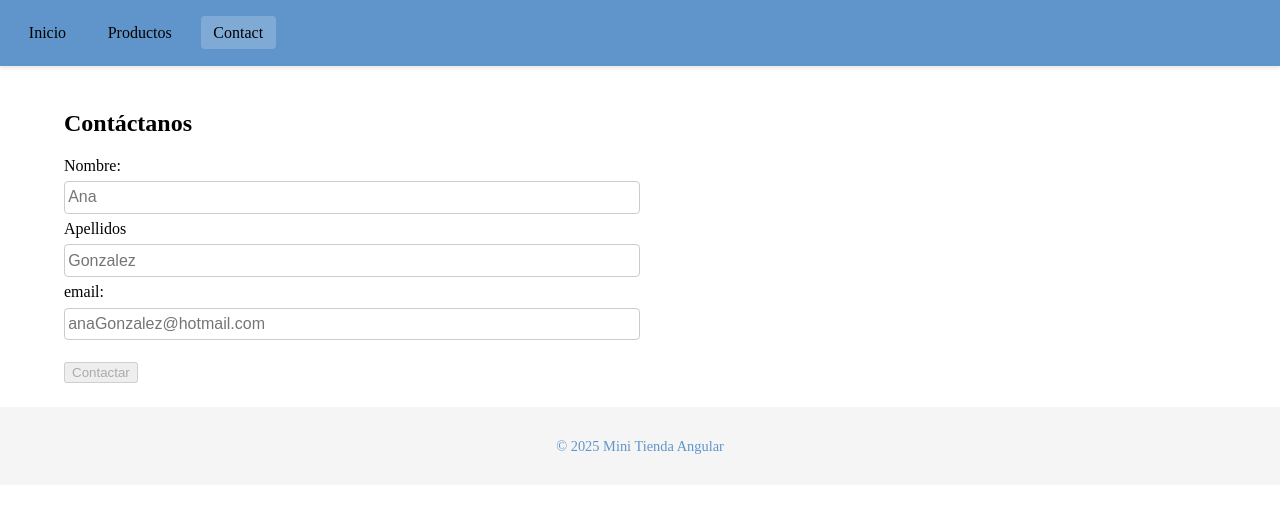
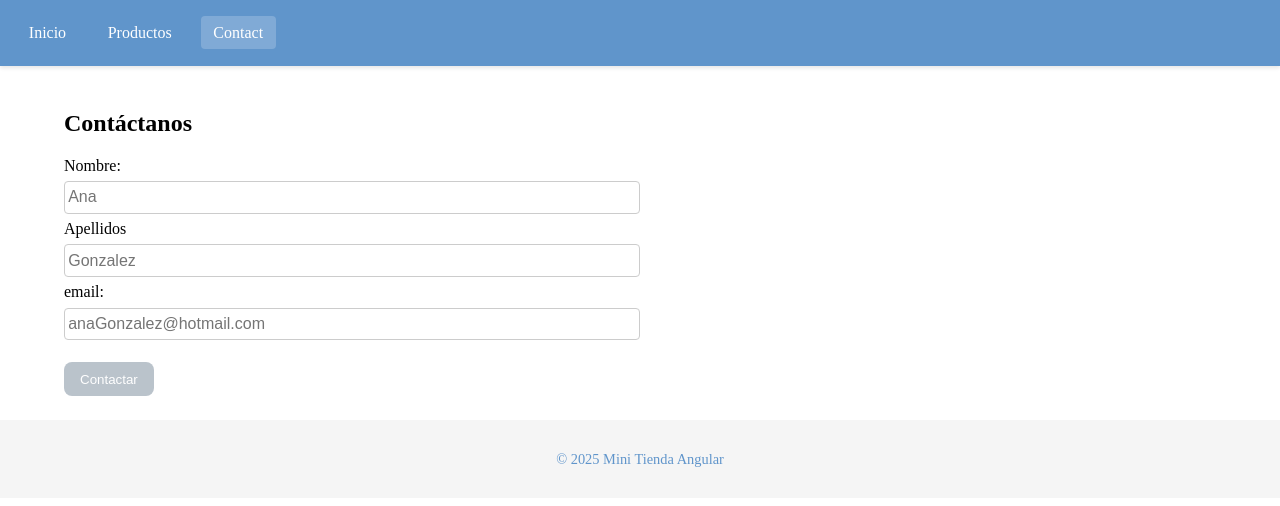
Before and after one commit to nadinestrella/mini-tienda, an Angular app: page /contact in a window 1280 px wide. Shown: the top 506 px of the page. Built offline with nearby package versions, Linux system fonts and the light colour scheme.

Commit message:
added reusable btn

```diff
--- a/src/app/app.css
+++ b/src/app/app.css
@@ -25,7 +25,7 @@ header nav ul {
   gap: 1rem;
 }
 header nav a {
-  color: black;
+  color: white;
   text-decoration: none;
   padding: 0.5rem 0.8rem;
   border-radius: 4px;
--- /dev/null
+++ b/src/app/components/button/button.css
@@ -0,0 +1,22 @@
+button {
+  padding: 0.6rem 1rem;
+  border-radius: 8px;
+  border: none;
+  cursor: pointer;
+}
+
+button.primary {
+  background-color: #6095cbff;
+  color: white;
+}
+
+button.secondary {
+  background-color: #e0e0e0;
+  color: #333;
+}
+
+button:disabled {
+  opacity: 0.5;
+  background-color: #778899;
+  cursor: not-allowed;
+}
--- /dev/null
+++ b/src/app/components/button/button.html
@@ -0,0 +1 @@
+<button [disabled]="disabled" [ngClass]="color">{{ text }}</button>
--- a/src/app/components/sections/sections.css
+++ b/src/app/components/sections/sections.css
@@ -40,3 +40,9 @@
 .category-text {
   color: #6095cbff;
 }
+.loading-message {
+  text-align: center;
+  font-size: 1.2rem;
+  color: #666;
+  margin-top: 2rem;
+}
--- a/src/app/components/sections/sections.html
+++ b/src/app/components/sections/sections.html
@@ -19,7 +19,7 @@
   </div>
 
   }@else {
-  <p>Cargando categorias...</p>
+  <p class="loading-message">Cargando categorias...</p>
   <i class="fa-solid fa-clock-rotate-left"></i>
   }
 </div>
--- a/src/app/pages/contact/contact.html
+++ b/src/app/pages/contact/contact.html
@@ -42,7 +42,12 @@
         }
       </div>
 
-      <button type="submit" [disabled]="contactForm.invalid">Contactar</button>
+      <app-button
+        type="submit"
+        text="Contactar"
+        [disabled]="contactForm.invalid"
+        color="primary"
+      ></app-button>
     </form>
   </div>
 </div>
--- a/src/app/pages/contact/contact.ts
+++ b/src/app/pages/contact/contact.ts
@@ -1,9 +1,10 @@
 import { Component, inject } from '@angular/core';
-import { FormBuilder, ReactiveFormsModule, Validators } from '@angular/forms'; // 1. Importa cosas de Forms
+import { FormBuilder, ReactiveFormsModule, Validators } from '@angular/forms';
+import { Button } from '../../components/button/button'; // 1. Importa cosas de Forms
 
 @Component({
   selector: 'app-contact',
-  imports: [ReactiveFormsModule],
+  imports: [ReactiveFormsModule, Button],
   templateUrl: './contact.html',
   styleUrl: './contact.css',
 })
--- a/src/app/pages/product-detail/product-detail.html
+++ b/src/app/pages/product-detail/product-detail.html
@@ -43,7 +43,13 @@ commentControl?.errors?.['minlength'].requiredLength }}
           </div>
           }
         </div>
-        <button type="submit" [disabled]="reviewForm.invalid">Enviar Reseña</button>
+
+        <app-button
+          type="submit"
+          text="Enviar Reseña"
+          [disabled]="reviewForm.invalid"
+          color="primary"
+        ></app-button>
       </form>
     </div>
   </div>
--- a/src/app/pages/product-detail/product-detail.ts
+++ b/src/app/pages/product-detail/product-detail.ts
@@ -7,11 +7,12 @@ import { catchError, EMPTY, switchMap, tap } from 'rxjs'; //Manejo de errores
 import { toSignal } from '@angular/core/rxjs-interop';
 import { ProductInterface } from '../../models/product.model';
 
-import { FormBuilder, ReactiveFormsModule, Validators } from '@angular/forms'; // 1. Importa cosas de Forms
+import { FormBuilder, ReactiveFormsModule, Validators } from '@angular/forms';
+import { Button } from '../../components/button/button'; // 1. Importa cosas de Forms
 
 @Component({
   selector: 'app-product-detail',
-  imports: [CommonModule, RouterLink, ReactiveFormsModule], // 2. Agrega ReactiveFormsModule
+  imports: [CommonModule, RouterLink, ReactiveFormsModule, Button], // 2. Agrega ReactiveFormsModule
   templateUrl: './product-detail.html',
   styleUrl: './product-detail.css',
 })
```
Also changed, not shown: src/app/components/button/button.ts (added, +15 -0 lines), 1 other file (tests, documents, lock files or other folders).
